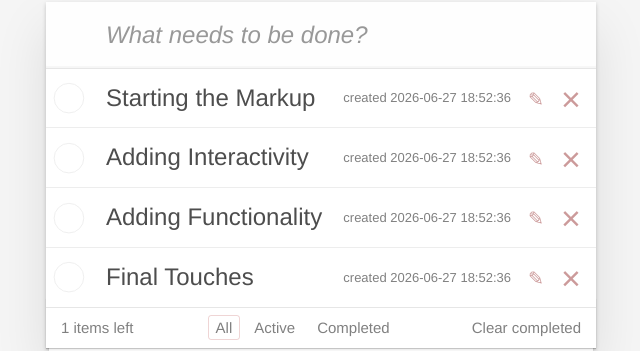
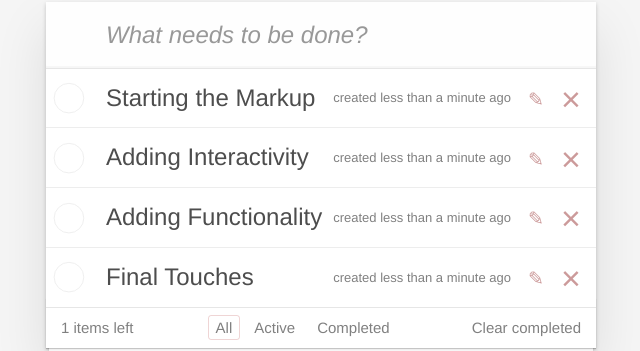
Before and after one commit to Slava-Tsoy/todo-app, a React (Vite) app: page / in a window 1280 px wide. Shown: the part 128-479 px from the top of the page, without its empty margins (319-959 px from the left). Built offline with nearby package versions, Linux system fonts and the light colour scheme.

Commit message:
feat: added "created at" function

```diff
--- a/src/NewTaskForm.tsx
+++ b/src/NewTaskForm.tsx
@@ -7,7 +7,14 @@ function NewTaskForm(props: Props) {
 	const handleKeyUp = (e: any) => {
 		if (e.target.value && e.key === 'Enter') {
 			const maxId = props.items.reduce((max: number, obj: any) => obj.id > max ? obj.id : max, 0);
-			const item = {id: maxId + 1, desc: e.target.value, status: 'active'};
+			const item = {
+				id: maxId + 1,
+				title: e.target.value,
+				desc: e.target.value,
+				status: 'active',
+				completed: false,
+				created: new Date()
+			};
 			props.setItems(item);
 			e.target.value = '';
 		}
--- a/src/Task.tsx
+++ b/src/Task.tsx
@@ -1,7 +1,9 @@
+import TimeAgo from './TimeAgo';
+
 interface Props {
 	id: number,
 	desc: string,
-	created: string
+	created: any,
 	change: any,
 	remove: any,
 	edit: any,
@@ -26,7 +28,7 @@ export function Task(props: Props) {
 			<input className="toggle" type="checkbox" onChange={handleChange} />
 			<label>
 				<span className="description">{props.desc}</span>
-				<span className="created">{props.created}</span>
+				<TimeAgo date={props.created} />
 			</label>
 			<button className="icon icon-edit" onClick={handleEdit}></button>
 			<button className="icon icon-destroy" onClick={handleRemove}></button>
--- a/src/TaskList.tsx
+++ b/src/TaskList.tsx
@@ -1,5 +1,4 @@
 import { Task, TaskEdit } from './Task';
-import { format } from 'date-fns';
 
 interface Props {
 	items: any,
@@ -11,7 +10,6 @@ interface Props {
 };
 
 function TaskList(props: Props) {
-	const created_now = 'created ' + format(new Date(), 'yyyy-MM-dd HH:mm:ss');
 	const tasks = props.items;
 	const change = props.changeItem;
 	const remove = props.removeItem;
@@ -22,8 +20,8 @@ function TaskList(props: Props) {
 		<ul className="todo-list">{
 			tasks.map((task: any) => (
 				<li className={task.status} key={task.id}>
-					<Task id={task.id} desc={task.desc} change={change} remove={remove} edit={edit} finish={finish} created={created_now} />
-					<TaskEdit id={task.id} desc={task.desc} change={change} remove={remove} edit={edit} finish={finish} created={created_now} />
+					<Task id={task.id} desc={task.desc} change={change} remove={remove} edit={edit} finish={finish} created={task.created} />
+					<TaskEdit id={task.id} desc={task.desc} change={change} remove={remove} edit={edit} finish={finish} created={task.created} />
 				</li>
 			))
 		}</ul>
--- /dev/null
+++ b/src/TimeAgo.tsx
@@ -0,0 +1,26 @@
+import { useState, useEffect } from 'react';
+import { formatDistanceToNow } from 'date-fns';
+
+interface Props {
+	date: string
+}
+
+function TimeAgo(props: Props) {
+	const [timeAgo, setTimeAgo] = useState('');
+
+	useEffect(() => {
+		const updateTime = () => {
+			setTimeAgo(formatDistanceToNow(props.date, {addSuffix: true}));
+		};
+
+		updateTime();
+
+		const interval = setInterval(updateTime, 1000);
+
+		return () => clearInterval(interval);
+	}, [props.date]);
+
+	return <span className="created">created {timeAgo}</span>;
+}
+
+export default TimeAgo;
--- a/src/TodoApp.tsx
+++ b/src/TodoApp.tsx
@@ -5,16 +5,23 @@ import Footer from './Footer';
 import TaskList from './TaskList';
 
 function TodoApp() {
-	const items = [
-		{ id: 1, desc: 'Starting the Markup', status: 'active'},
-		{ id: 2, desc: 'Adding Interactivity', status: 'active'},
-		{ id: 3, desc: 'Adding Functionality', status: 'active'},
-		{ id: 4, desc: 'Final Touches', status: 'active'}
+	let items = [
+		{ userId: 1, id: 1, title: 'Starting the Markup', desc: 'Starting the Markup', status: 'active', completed: false},
+		{ userId: 1, id: 2, title: 'Adding Interactivity', desc: 'Adding Interactivity', status: 'active', completed: false},
+		{ userId: 1, id: 3, title: 'Adding Functionality', desc: 'Adding Functionality', status: 'active', completed: false},
+		{ userId: 1, id: 4, title: 'Final Touches', desc: 'Final Touches', status: 'active', completed: false}
 	];
+
+	items = items.map(item => {
+		if (!Object.prototype.hasOwnProperty.call(item, 'created')) {
+			return {...item, created: new Date()};
+		}
+		return item;
+	});
 
 	const [tasks, setTasks] = useState(items);
 
-	const addTask = (newTask: { id: number; desc: string; status: string }) => {
+	const addTask = (newTask: any) => {
 		setTasks(tasks => [...tasks, newTask]);
 	};
 
```
